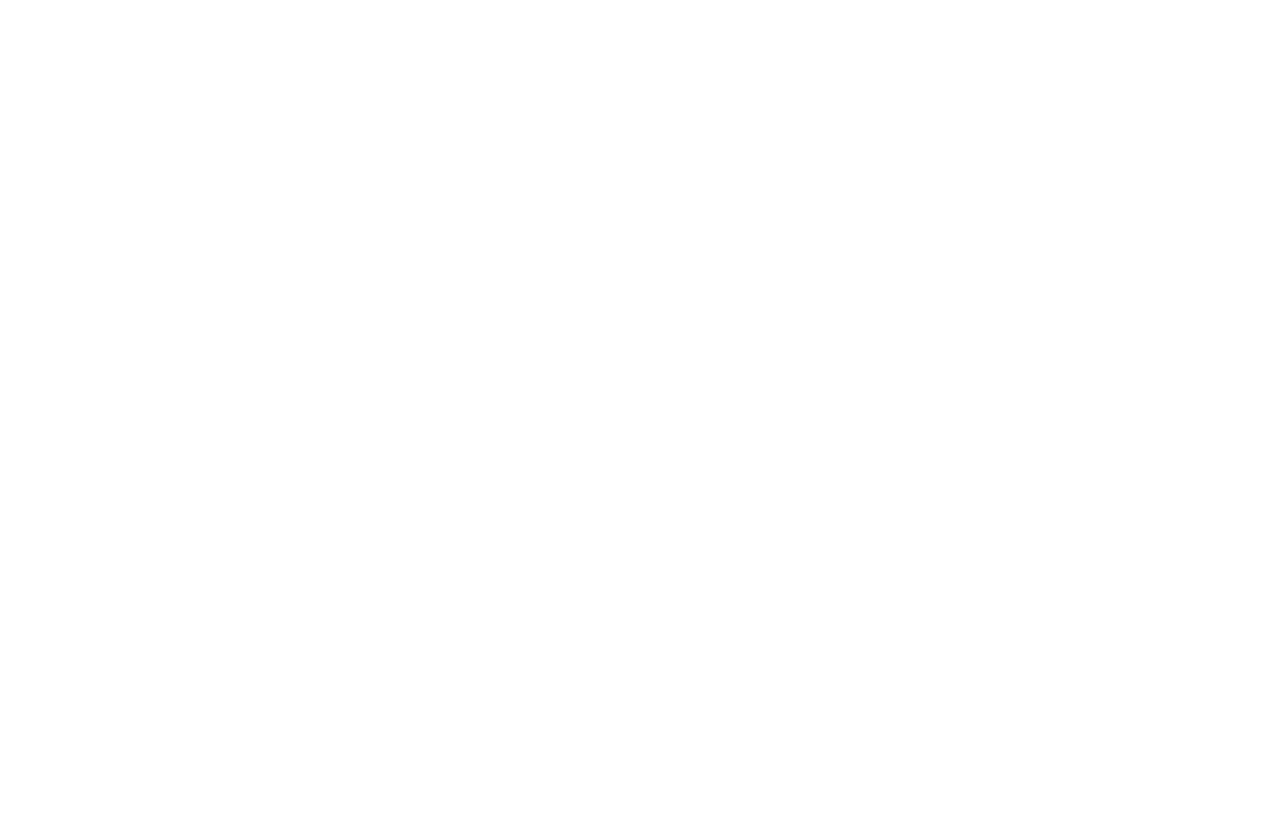
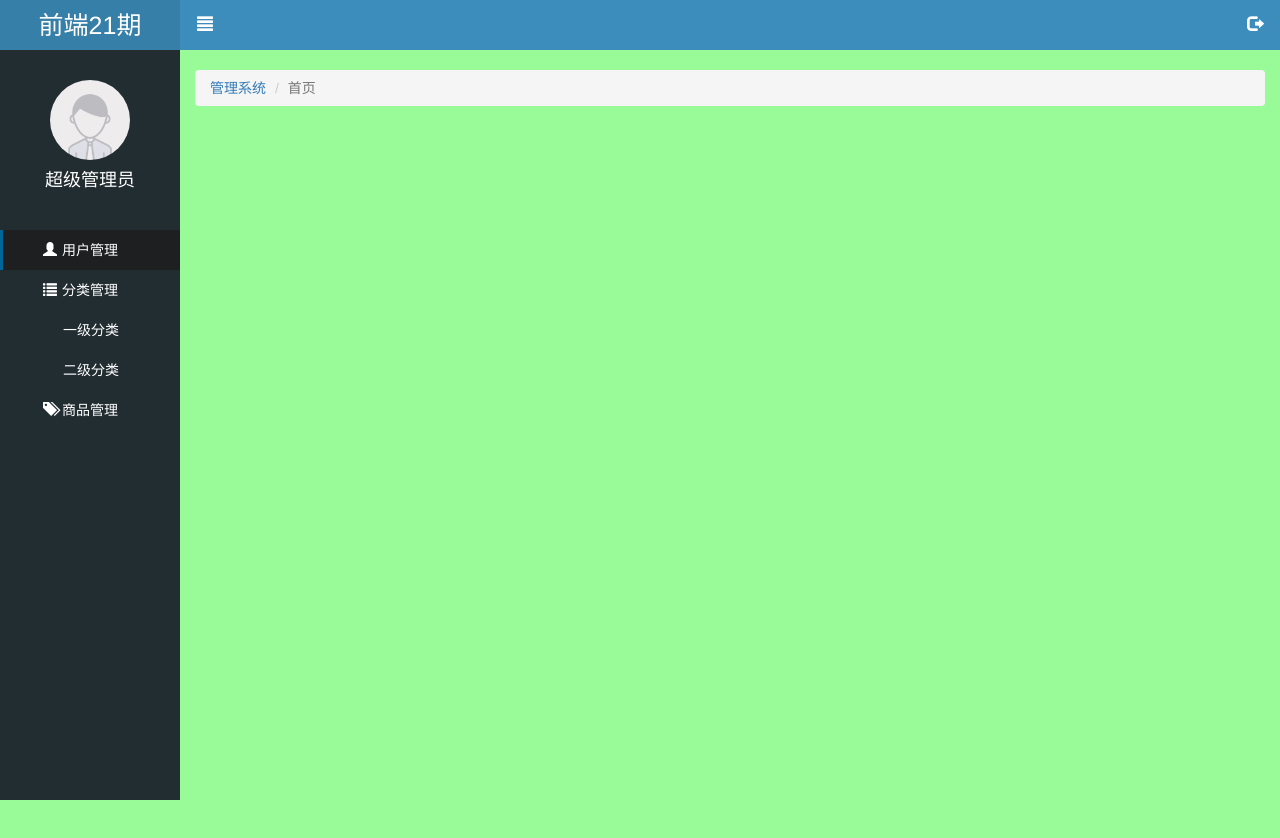
Before and after one commit to MusicTen/letao, a website: page public/back/index.html in a window 1280 px wide. Before the commit the page ends 800 px from the top, so only its background shows below. Drawn offline with Linux system fonts and the light colour scheme.

Commit message:
index静态页面

```diff
--- a/public/back/css/common.css
+++ b/public/back/css/common.css
@@ -1,3 +1,17 @@
+/* 初始化 */
+a:link,
+a:visited,
+a:hover,
+a:active {
+  text-decoration: none;
+}
+ul {
+  margin: 0;
+  padding: 0;
+  list-style: none;
+}
+
+
 .lg_bc {
   background-color: #222D32;
 }
@@ -10,3 +24,89 @@
   font-size: 24px;
   padding:0;
 }
+
+/* 后台 */
+.lt_aside {
+  width: 180px;
+  height: 100%;
+  background-color: #222D32;
+  position: fixed;
+  top: 0;
+  left: 0;
+  z-index: 99;
+}
+.lt_aside .brand {
+  height: 50px;
+  line-height: 50px;
+  text-align: center;
+  font-size: 20px;
+  color: white;
+  background-color: #367FA9;
+}
+.lt_aside .brand a {
+  display: block;
+  line-height: 50px;
+  text-align: center;
+  font-size: 25px;
+  color: white;
+}
+.lt_aside .user {
+  width: 180px;
+  height: 180px;
+  padding-top: 30px;
+  text-align: center;
+}
+.lt_aside .user img {
+  width: 80px;
+  height: 80px;
+  border-radius: 50%;
+}
+.lt_aside .user p {
+  height: 40px;
+  line-height: 40px;
+  font-size: 18px;
+  color: white;
+}
+.lt_aside .nav a {
+  display: block;
+  height: 40px;
+  line-height: 40px;
+  color: white;
+  padding-left: 40px;
+  border-left: 3px solid transparent;
+}
+.lt_aside .nav a.current {
+  border-left: 3px solid #006699;
+  background-color: #1D1F21;
+}
+.lt_aside .nav a i {
+  margin-right: 5px;
+}
+.lt_aside .nav .child a {
+  padding-left: 60px;
+}
+.lt_main {
+  padding-left: 180px;
+  height: 1000px;
+  background-color: palegreen;
+}
+.lt_main .lt_topbar {
+  width: 100%;
+  height: 50px;
+  padding-left: 180px;
+  position: fixed;
+  top: 0;
+  left: 0;
+  background-color: #3C8DBC;
+}
+.lt_main .lt_topbar a {
+  width: 50px;
+  height: 50px;
+  line-height: 50px;
+  text-align: center;
+  font-size: 16px;
+  color: white;
+}
+.lt_main .container-fluid {
+  padding-top: 70px;
+}
--- a/public/back/index.html
+++ b/public/back/index.html
@@ -7,12 +7,54 @@
   <meta http-equiv="X-UA-Compatible" content="ie=edge">
   <title>后台</title>
   <link rel="stylesheet" href="lib/bootstrap/css/bootstrap.min.css">
+  <link rel="stylesheet" href="lib/bootstrap-validator/css/bootstrapValidator.min.css">
+  <link rel="stylesheet" href="lib/nprogress/nprogress.css">
   <link rel="stylesheet" href="css/common.css">
 </head>
 
 <body>
+  <div class="lt_aside">
+    <div class="brand">
+      <a href="#">前端21期</a>
+    </div>
+    <div class="user">
+      <img src="./images/default.png" alt="">
+      <p>超级管理员</p>
+    </div>
+    <div class="nav">
+      <ul>
+        <li><a class="current" href="#"><i class="glyphicon glyphicon-user"></i><span>用户管理</span></a></li>
+        <li>
+          <a href="#"><i class="glyphicon glyphicon-list"></i><span>分类管理</span>
+          </a>
+          <ul class="child" style="display:block">
+            <li><a href="#">一级分类</a></li>
+            <li><a href="#">二级分类</a></li>
+          </ul>
+        </li>
+        <li><a href="#"><i class="glyphicon glyphicon-tags"></i><span>商品管理</span></a></li>
+      </ul>
+    </div>
+  </div>
+  <div class="lt_main">
+    <div class="lt_topbar">
+      <a class="icon_menu pull-left" href="#"><i class="glyphicon glyphicon-align-justify"></i></a>
+      <a class="icon_logout pull-right" href="#"><i class="glyphicon glyphicon-log-out"></i></a>
+
+    </div>
+    <div class="container-fluid">
+      <ol class="breadcrumb">
+        <li><a href="#">管理系统</a></li>
+        <li class="active">首页</li>
+      </ol>
+    </div>
+  </div>
+
   <script src="lib/jquery/jquery.min.js"></script>
   <script src="lib/bootstrap/js/bootstrap.min.js"></script>
+  <script src="lib/bootstrap-validator/js/bootstrapValidator.min.js"></script>
+  <script src="lib/nprogress/nprogress.js"></script>
+  <script src="js/common.js"></script>
 </body>
 
 </html>
--- a/public/back/js/common.js
+++ b/public/back/js/common.js
@@ -0,0 +1,33 @@
+
+
+
+
+
+
+
+
+
+
+//实现进度条功能(给ajax请求加),注意需要给所有的ajax都加
+//发送ajax 开启进度条, ajax 结束,关闭进度条
+
+//ajax 全局事件
+//.ajaxComplete() 每个ajax完成时调用
+//.ajaxSuccess()  每个ajax成功时调用
+//.ajaxError()    每个ajax失败时调用
+//.ajaxSend()     每个ajax发送前调用
+
+//.ajaxStart()    第一个ajax发送时调用
+//.ajaxStop()     所有的ajax请求都完成时调用
+
+$(document).ajaxStart(function(){
+  NProgress.start();
+})
+$(document).ajaxStop(function(){
+  //模拟网络延迟
+  setTimeout(function(){
+    NProgress.done()
+  },500)
+})
+
+// 公共功能
```
Also changed, not shown: public/back/login.html (+2 -0 lines), public/back/images/default.png (added), public/back/images/none.png (added).
